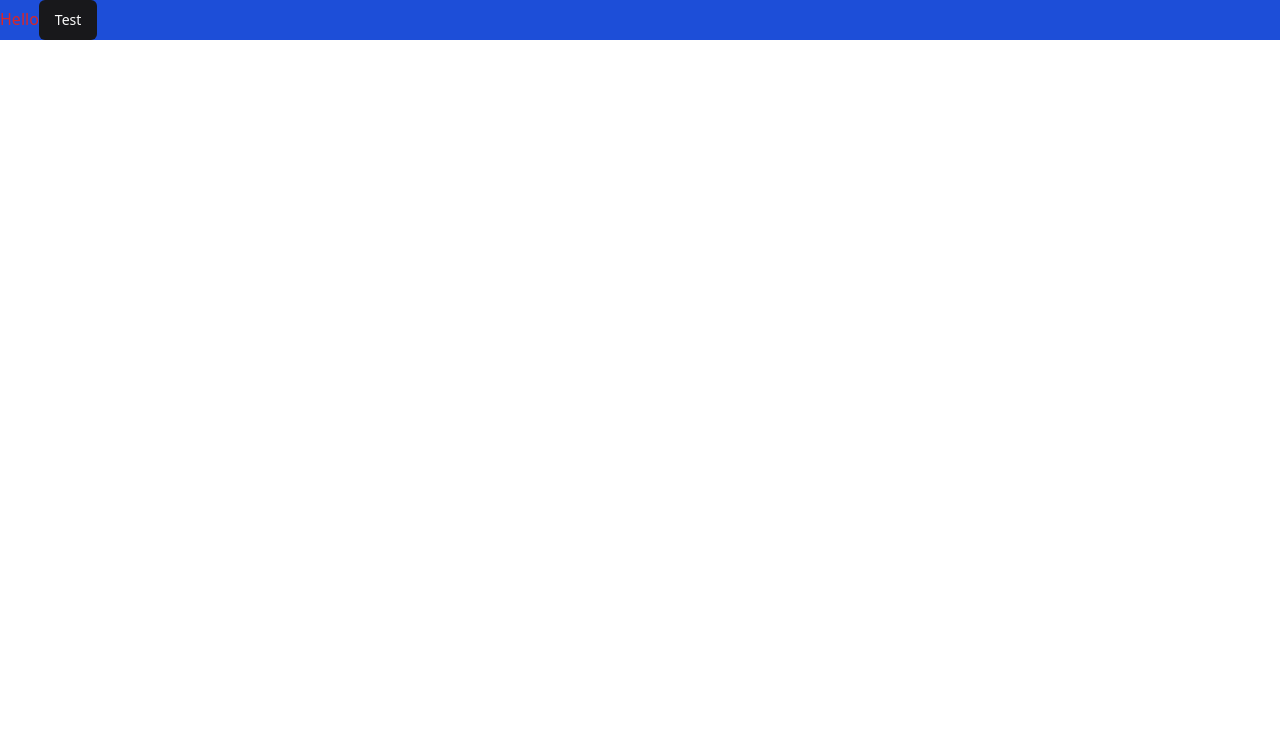
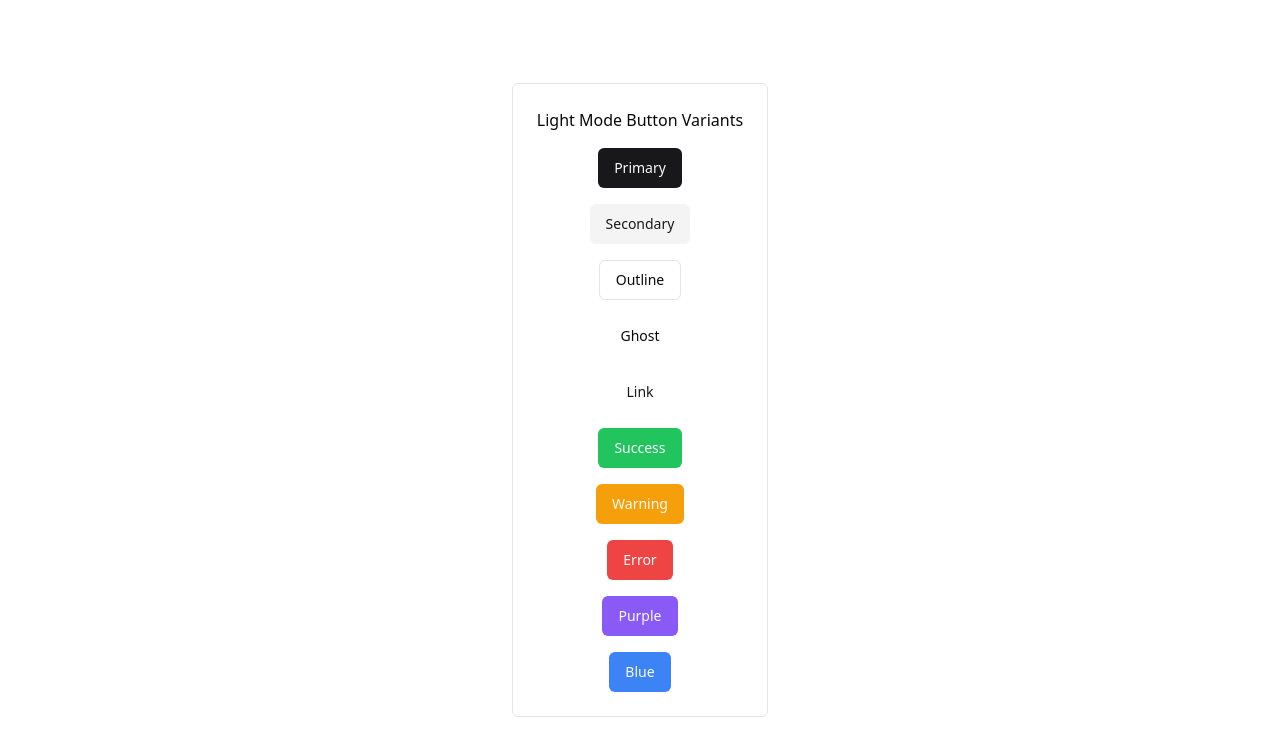
Before and after one commit to evanmhenry/spade-design-system, a React (Vite) app in the folder ReactExample.Web/: page / in a window 1280 px wide. Shown: the top 756 px of the page. Built offline with nearby package versions, Linux system fonts and the light colour scheme.

Commit message:
feat: adds new button variants

```diff
--- a/ReactExample.Web/src/App.tsx
+++ b/ReactExample.Web/src/App.tsx
@@ -1,10 +1,21 @@
-import { Button } from "./components/ui/button";
+import { Button } from "./components/button";
 
 const App = () => {
   return (
-    <div className=" bg-blue-700 text-red-600">
-      Hello
-      <Button>Test</Button>
+    <div className="flex flex-col items-center gap-4 h-screen justify-center">
+      <div className="flex flex-col items-center gap-4 border p-6 rounded-md bg-background">
+        <h1>Light Mode Button Variants</h1>
+        <Button>Primary</Button>
+        <Button variant="secondary">Secondary</Button>
+        <Button variant="outline">Outline</Button>
+        <Button variant="ghost">Ghost</Button>
+        <Button variant="link">Link</Button>
+        <Button variant="success">Success</Button>
+        <Button variant="warning">Warning</Button>
+        <Button variant="destructive">Error</Button>
+        <Button variant='purple'>Purple</Button>
+        <Button variant='blue'>Blue</Button>
+      </div>
     </div>
   );
 };
--- /dev/null
+++ b/ReactExample.Web/src/components/badge.tsx
@@ -0,0 +1,36 @@
+import * as React from "react"
+import { cva, type VariantProps } from "class-variance-authority"
+
+import { cn } from "@/lib/utils"
+
+const badgeVariants = cva(
+  "inline-flex items-center rounded-full border px-2.5 py-0.5 text-xs font-semibold transition-colors focus:outline-none focus:ring-2 focus:ring-ring focus:ring-offset-2",
+  {
+    variants: {
+      variant: {
+        default:
+          "border-transparent bg-primary text-primary-foreground hover:bg-primary/80",
+        secondary:
+          "border-transparent bg-secondary text-secondary-foreground hover:bg-secondary/80",
+        destructive:
+          "border-transparent bg-destructive text-destructive-foreground hover:bg-destructive/80",
+        outline: "text-foreground",
+      },
+    },
+    defaultVariants: {
+      variant: "default",
+    },
+  }
+)
+
+export interface BadgeProps
+  extends React.HTMLAttributes<HTMLDivElement>,
+    VariantProps<typeof badgeVariants> {}
+
+function Badge({ className, variant, ...props }: BadgeProps) {
+  return (
+    <div className={cn(badgeVariants({ variant }), className)} {...props} />
+  )
+}
+
+export { Badge, badgeVariants }
--- a/ReactExample.Web/src/components/ui/button.tsx
+++ b/ReactExample.Web/src/components/button.tsx
@@ -1,8 +1,8 @@
-import * as React from "react"
-import { Slot } from "@radix-ui/react-slot"
-import { cva, type VariantProps } from "class-variance-authority"
+import * as React from "react";
+import { Slot } from "@radix-ui/react-slot";
+import { cva, type VariantProps } from "class-variance-authority";
 
-import { cn } from "@/lib/utils"
+import { cn } from "@/lib/utils";
 
 const buttonVariants = cva(
   "inline-flex items-center justify-center whitespace-nowrap rounded-md text-sm font-medium ring-offset-background transition-colors focus-visible:outline-none focus-visible:ring-2 focus-visible:ring-ring focus-visible:ring-offset-2 disabled:pointer-events-none disabled:opacity-50",
@@ -10,14 +10,18 @@ const buttonVariants = cva(
     variants: {
       variant: {
         default: "bg-primary text-primary-foreground hover:bg-primary/90",
+        success: "bg-success text-success-foreground hover:bg-success/90",
+        warning: "bg-warning text-warning-foreground hover:bg-warning/90",
         destructive:
           "bg-destructive text-destructive-foreground hover:bg-destructive/90",
         outline:
           "border border-input bg-background hover:bg-accent hover:text-accent-foreground",
         secondary:
-          "bg-secondary text-secondary-foreground hover:bg-secondary/80",
+          "bg-secondary text-secondary-foreground hover:bg-secondary/60",
         ghost: "hover:bg-accent hover:text-accent-foreground",
         link: "text-primary underline-offset-4 hover:underline",
+        purple: "bg-purple text-purple-foreground hover:bg-purple/90",
+        blue: "bg-blue text-blue-foreground hover:bg-blue/90",
       },
       size: {
         default: "h-10 px-4 py-2",
@@ -31,26 +35,26 @@ const buttonVariants = cva(
       size: "default",
     },
   }
-)
+);
 
 export interface ButtonProps
   extends React.ButtonHTMLAttributes<HTMLButtonElement>,
     VariantProps<typeof buttonVariants> {
-  asChild?: boolean
+  asChild?: boolean;
 }
 
 const Button = React.forwardRef<HTMLButtonElement, ButtonProps>(
   ({ className, variant, size, asChild = false, ...props }, ref) => {
-    const Comp = asChild ? Slot : "button"
+    const Comp = asChild ? Slot : "button";
     return (
       <Comp
         className={cn(buttonVariants({ variant, size, className }))}
         ref={ref}
         {...props}
       />
-    )
+    );
   }
-)
-Button.displayName = "Button"
+);
+Button.displayName = "Button";
 
-export { Button, buttonVariants }
+export { Button, buttonVariants };
--- a/ReactExample.Web/src/index.css
+++ b/ReactExample.Web/src/index.css
@@ -25,8 +25,20 @@
     --accent: 240 4.8% 95.9%;
     --accent-foreground: 240 5.9% 10%;
 
+    --success: 142 71% 45%;
+    --success-foreground: 0 0% 98%;
+
+    --warning: 38 92% 50%;
+    --warning-foreground: 0 0% 98%;
+
     --destructive: 0 84.2% 60.2%;
     --destructive-foreground: 0 0% 98%;
+
+    --purple: 258 90% 66%;
+    --purple-foreground: 0 0% 98%;
+
+    --blue: 217 91% 60%;
+    --blue-foreground: 0 0% 98%;
 
     --border: 240 5.9% 90%;
     --input: 240 5.9% 90%;
@@ -57,12 +69,26 @@
     --accent: 240 3.7% 15.9%;
     --accent-foreground: 0 0% 98%;
 
+    --success: 142 71% 35%;
+    --success-foreground: 0 0% 98%;
+
+    --warning: 48 96% 89%;
+    --warning-foreground: 38 92% 50%;
+
     --destructive: 0 62.8% 30.6%;
     --destructive-foreground: 0 0% 98%;
+
+    --purple: 258 90% 66%;
+    --purple-foreground: 0 0% 98%;
+
+    --blue: 217 91% 60%;
+    --blue-foreground: 0 0% 98%;
 
     --border: 240 3.7% 15.9%;
     --input: 240 3.7% 15.9%;
     --ring: 240 4.9% 83.9%;
+
+    --radius: 0.5rem;
   }
 }
 
--- a/ReactExample.Web/tailwind.config.js
+++ b/ReactExample.Web/tailwind.config.js
@@ -31,9 +31,25 @@ module.exports = {
           DEFAULT: "hsl(var(--secondary))",
           foreground: "hsl(var(--secondary-foreground))",
         },
+        success: {
+          DEFAULT: "hsl(var(--success))",
+          foreground: "hsl(var(--success-foreground))",
+        },
+        warning: {
+          DEFAULT: "hsl(var(--warning))",
+          foreground: "hsl(var(--warning-foreground))",
+        },
         destructive: {
           DEFAULT: "hsl(var(--destructive))",
           foreground: "hsl(var(--destructive-foreground))",
+        },
+        purple: {
+          DEFAULT: "hsl(var(--purple))",
+          foreground: "hsl(var(--purple-foreground))",
+        },
+        blue: {
+          DEFAULT: "hsl(var(--blue))",
+          foreground: "hsl(var(--blue-foreground))",
         },
         muted: {
           DEFAULT: "hsl(var(--muted))",
```
Also changed, not shown: ReactExample.Web/components.json. Lines whose indentation alone changed are shown as unchanged.
